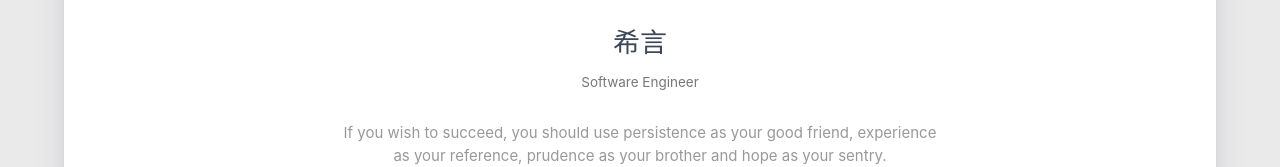
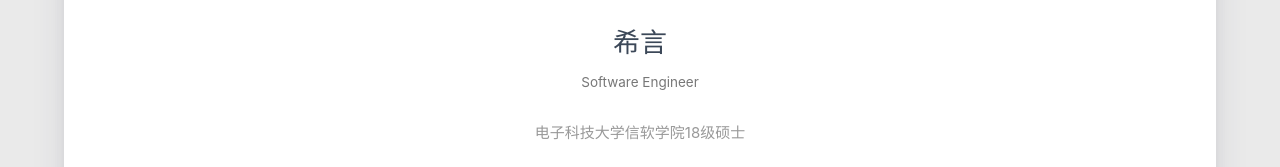
Before and after one commit to lxdz/lxdz.github.io, a plain HTML site: page about/index.html in a window 1280 px wide. Shown: the part 635-802 px from the top of the page. Drawn offline with nearby package versions, Linux system fonts and the light colour scheme; some packages are replaced by stand-ins of ours; no server answers; a script that the page names is missing.

Commit message:
Site updated: 2020-04-05 15:27:02

```diff
--- a/about/index.html
+++ b/about/index.html
@@ -486,7 +486,7 @@
                     </div>
                 </div>
 
-                <div class="introduction center-align" data-aos="fade-up">If you wish to succeed, you should use persistence as your good friend, experience as your reference, prudence as your brother and hope as your sentry.</div>
+                <div class="introduction center-align" data-aos="fade-up">电子科技大学信软学院18级硕士</div>
 
                 <style type="text/css">
     #posts-chart,
```
